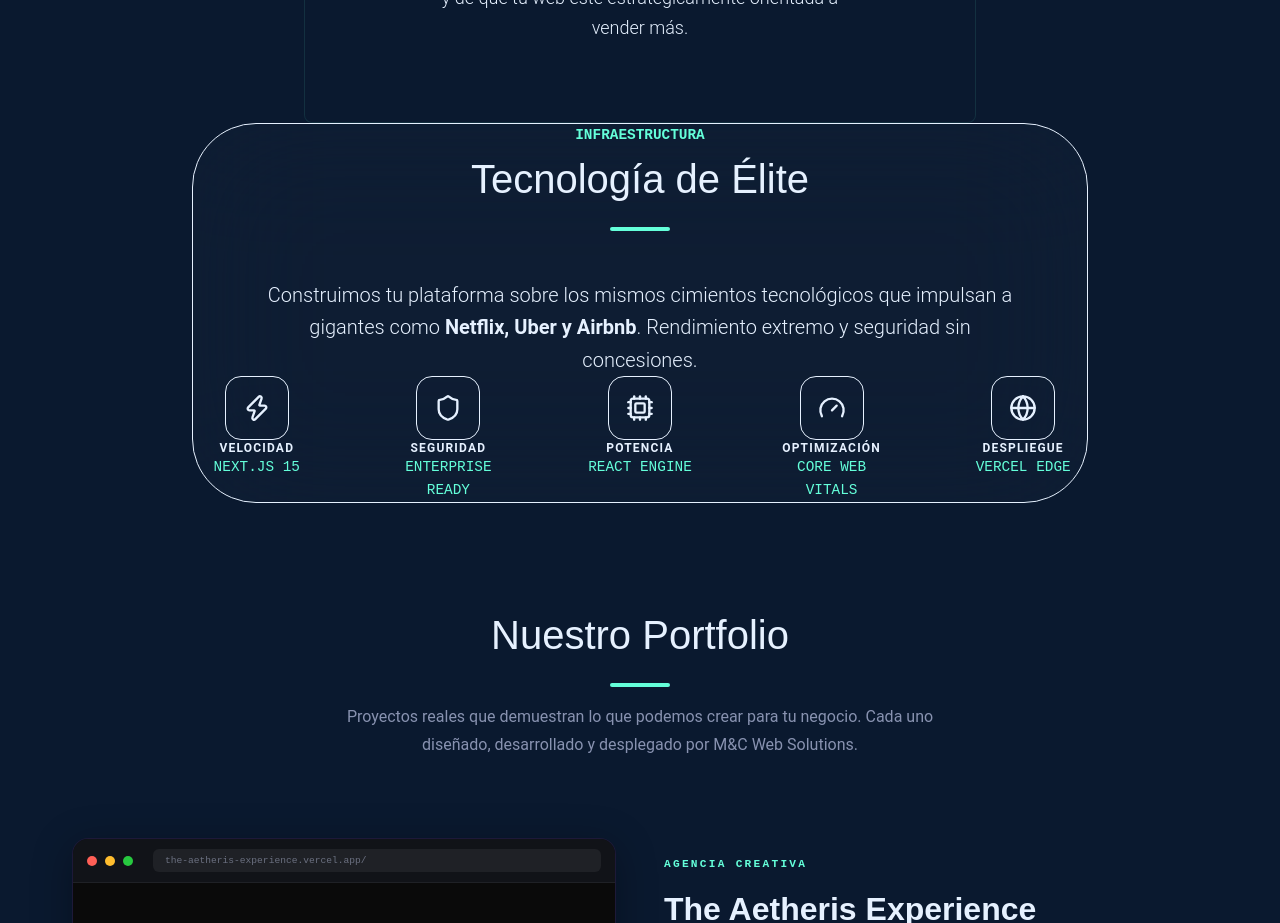
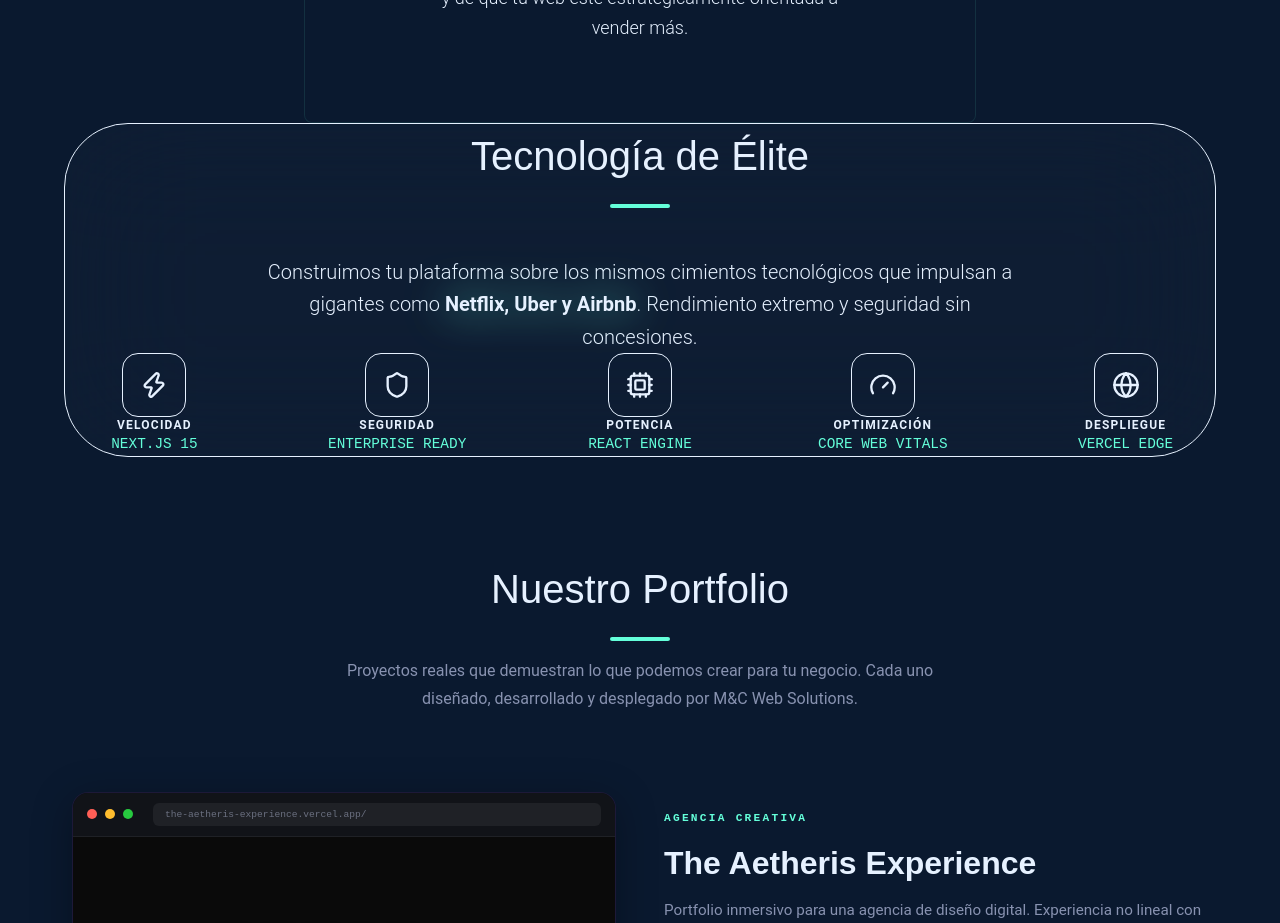
Before and after one commit to markusx5622/mc-websolutions-v2, a Next.js app: page / in a window 1280 px wide. Shown: the part 4620-5543 px from the top of the page. Built offline with nearby package versions, Linux system fonts and the light colour scheme.

Commit message:
style: finalize about & technology sections with premium spacing and branding

```diff
--- a/src/app/(marketing)/page.tsx
+++ b/src/app/(marketing)/page.tsx
@@ -462,7 +462,7 @@ export default function Home() {
 
       <motion.section
         id="nosotros"
-        className="w-full py-40 flex flex-col items-center justify-center relative overflow-hidden bg-bg-color"
+        className="w-full py-64 flex flex-col items-center justify-center relative overflow-hidden bg-bg-color"
         initial={{ opacity: 0 }}
         whileInView={{ opacity: 1 }}
         viewport={{ once: true }}
@@ -519,27 +519,34 @@ export default function Home() {
               </p>
             </motion.div>
           </div>
+        </div>
+      </motion.section>
 
-          <div className="mt-96 text-center flex justify-center w-full">
+      <motion.section
+        id="tecnologia"
+        className="w-full py-64 flex flex-col items-center justify-center relative overflow-hidden bg-bg-color"
+        initial={{ opacity: 0 }}
+        whileInView={{ opacity: 1 }}
+        viewport={{ once: true }}
+        transition={{ duration: 0.8 }}
+      >
+        <div className="w-full max-w-6xl px-6 flex flex-col items-center">
           <motion.div
             initial={{ opacity: 0, scale: 0.98 }}
             whileInView={{ opacity: 1, scale: 1 }}
             viewport={{ once: true }}
-              className="relative overflow-hidden py-24 px-8 md:px-20 max-w-6xl w-full backdrop-blur-3xl bg-white/[0.02] rounded-[4rem] border border-accent/20 flex flex-col items-center text-center shadow-[0_0_80px_-20px_rgba(var(--accent-rgb),0.1)]"
+            className="relative overflow-hidden py-24 px-8 md:px-20 w-full backdrop-blur-3xl bg-white/[0.02] rounded-[4rem] border border-accent/20 flex flex-col items-center text-center shadow-[0_0_80px_-20px_rgba(var(--accent-rgb),0.1)]"
           >
             {/* Background Glows */}
             <div className="absolute -top-1/2 -left-1/4 w-[600px] h-[600px] bg-accent/5 rounded-full blur-[120px] pointer-events-none" />
             <div className="absolute -bottom-1/2 -right-1/4 w-[600px] h-[600px] bg-accent/5 rounded-full blur-[120px] pointer-events-none" />
 
             <div className="relative z-10 w-full flex flex-col items-center">
-                <p className="mono-text text-accent/60 text-[0.6rem] letter-spacing-[4px] mb-6 font-semibold uppercase">
-                  Infraestructura
-                </p>
               <h2 className="section-title !mb-12">
                 Tecnología de Élite
               </h2>
               <p className="text-text-muted text-lg md:text-xl leading-relaxed max-w-3xl mx-auto mb-20 font-light">
-                  Construimos tu plataforma sobre los mismos cimientos tecnológicos que impulsan a gigantes como <span className="text-accent font-bold">Netflix, Uber y Airbnb</span>. Rendimiento extremo y seguridad sin concesiones.
+                Construimos tu plataforma sobre los mismos cimientos tecnológicos que impulsan a gigantes como <span className="text-accent font-bold drop-shadow-[0_0_20px_rgba(100,255,218,0.8)] px-1">Netflix, Uber y Airbnb</span>. Rendimiento extremo y seguridad sin concesiones.
               </p>
 
               <div className="grid grid-cols-2 md:grid-cols-5 gap-12 md:gap-16 w-full">
@@ -570,7 +577,6 @@ export default function Home() {
               </div>
             </div>
           </motion.div>
-          </div>
         </div>
       </motion.section>
 
```
Lines whose indentation alone changed are shown as unchanged.
